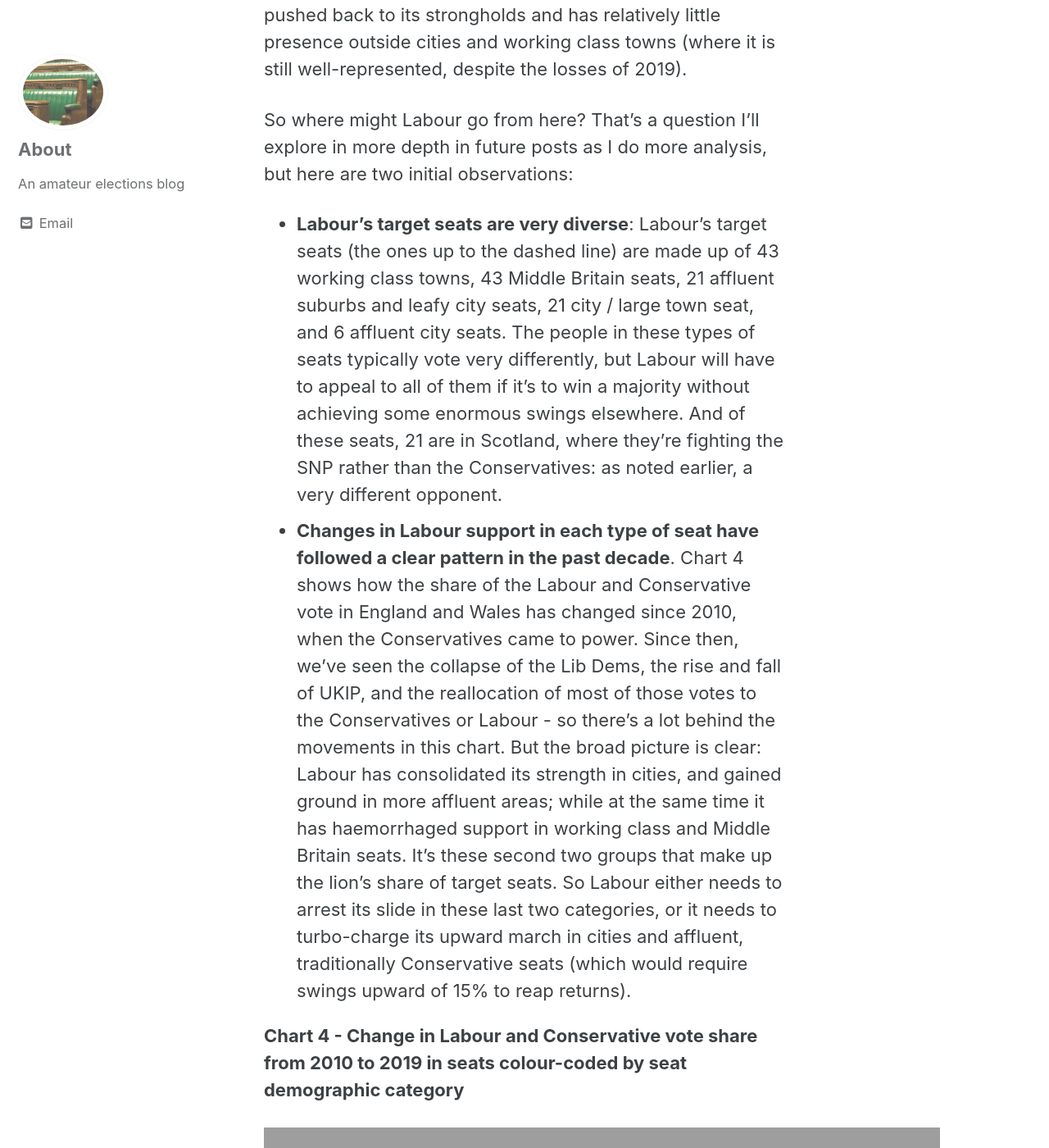
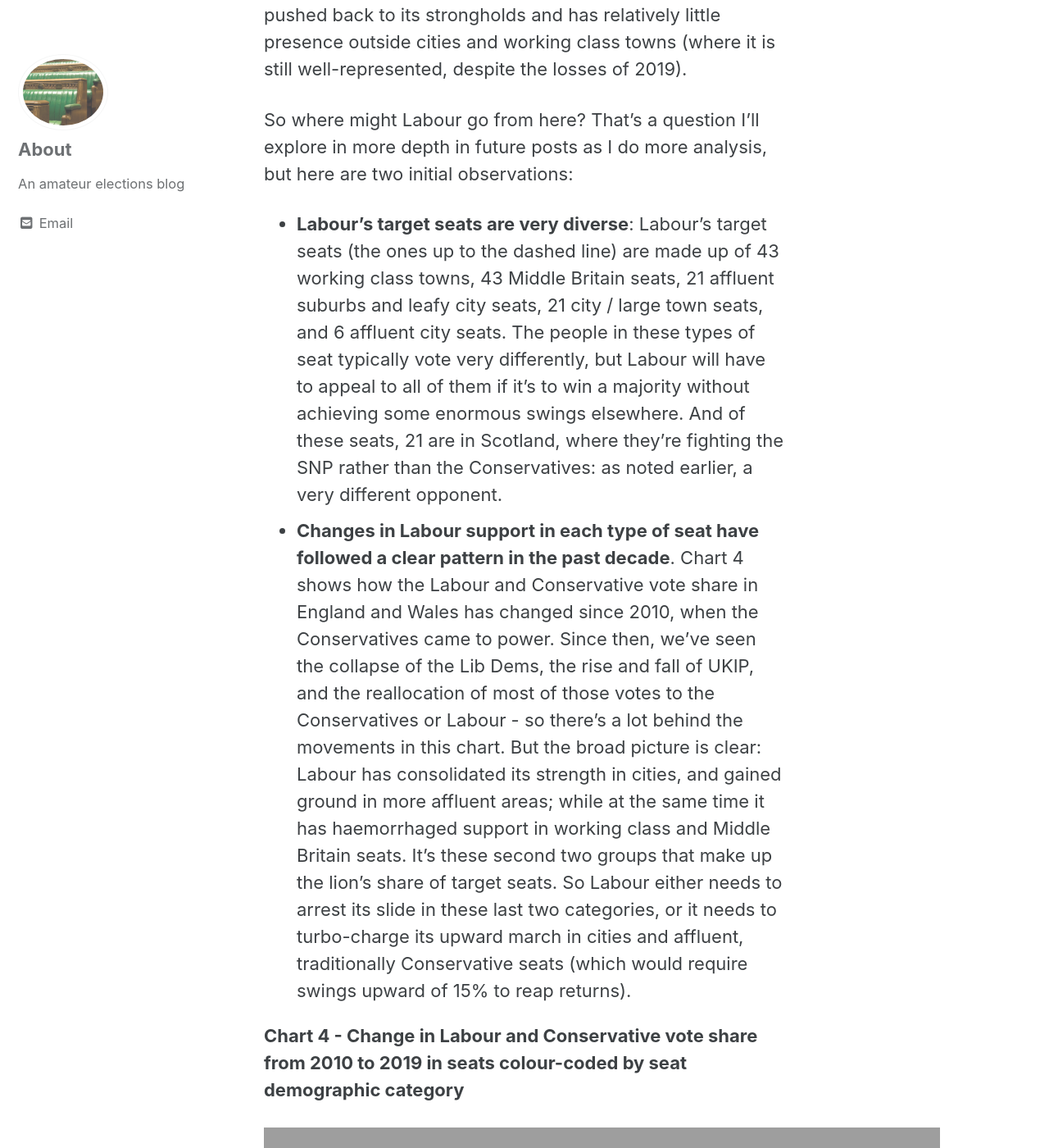
Before and after one commit to sixhundredandfifty/blog, a Jekyll site: the page built from _posts/2020-05-28-labourbattleground1.md, in a window 1280 px wide and 1400 px high, scrolled down 6834 px. Shown: the whole window at 82% size. Built offline with Jekyll 4.4.1, drawn with Linux system fonts in a browser that asks for light colours; cached includes are drawn as plain includes; nearby versions of some CDN libraries; some of the changed text lies outside the part shown.

Commit message:
Update 2020-05-28-labourbattleground1.md

```diff
--- a/_posts/2020-05-28-labourbattleground1.md
+++ b/_posts/2020-05-28-labourbattleground1.md
@@ -69,8 +69,8 @@ Following their big election win in 2019, the Conservatives now also occupy a so
 
 So where might Labour go from here? That’s a question I’ll explore in more depth in future posts as I do more analysis, but here are two initial observations:
 
-* **Labour’s target seats are very diverse**: Labour’s target seats (the ones up to the dashed line) are made up of 43 working class towns, 43 Middle Britain seats, 21 affluent suburbs and leafy city seats, 21 city / large town seat, and 6 affluent city seats. The people in these types of seats typically vote very differently, but Labour will have to appeal to all of them if it’s to win a majority without achieving some enormous swings elsewhere. And of these seats, 21 are in Scotland, where they’re fighting the SNP rather than the Conservatives: as noted earlier, a very different opponent.
-* **Changes in Labour support in each type of seat have followed a clear pattern in the past decade**. Chart 4 shows how the share of the Labour and Conservative vote in England and Wales has changed since 2010, when the Conservatives came to power. Since then, we’ve seen the collapse of the Lib Dems, the rise and fall of UKIP, and the reallocation of most of those votes to the Conservatives or Labour - so there’s a lot behind the movements in this chart. But the broad picture is clear: Labour has consolidated its strength in cities, and gained ground in more affluent areas; while at the same time it has haemorrhaged support in working class and Middle Britain seats. It’s these second two groups that make up the lion’s share of target seats. So Labour either needs to arrest its slide in these last two categories, or it needs to turbo-charge its upward march in cities and affluent, traditionally Conservative seats (which would require swings upward of 15% to reap returns).
+* **Labour’s target seats are very diverse**: Labour’s target seats (the ones up to the dashed line) are made up of 43 working class towns, 43 Middle Britain seats, 21 affluent suburbs and leafy city seats, 21 city / large town seats, and 6 affluent city seats. The people in these types of seat typically vote very differently, but Labour will have to appeal to all of them if it’s to win a majority without achieving some enormous swings elsewhere. And of these seats, 21 are in Scotland, where they’re fighting the SNP rather than the Conservatives: as noted earlier, a very different opponent.
+* **Changes in Labour support in each type of seat have followed a clear pattern in the past decade**. Chart 4 shows how the Labour and Conservative vote share in England and Wales has changed since 2010, when the Conservatives came to power. Since then, we’ve seen the collapse of the Lib Dems, the rise and fall of UKIP, and the reallocation of most of those votes to the Conservatives or Labour - so there’s a lot behind the movements in this chart. But the broad picture is clear: Labour has consolidated its strength in cities, and gained ground in more affluent areas; while at the same time it has haemorrhaged support in working class and Middle Britain seats. It’s these second two groups that make up the lion’s share of target seats. So Labour either needs to arrest its slide in these last two categories, or it needs to turbo-charge its upward march in cities and affluent, traditionally Conservative seats (which would require swings upward of 15% to reap returns).
 
 **Chart 4 - Change in Labour and Conservative vote share from 2010 to 2019 in seats colour-coded by seat demographic category**
 <iframe id="igraph" scrolling="no" style="border:none;" seamless="seamless" src="https://sixhundredandfifty.github.io/charts/2020-05-28/chart4_2020_05_28.html" height="600" width="825"></iframe>
@@ -99,7 +99,8 @@ I’ll return to this topic in a future post.
 | A Level             | 11                         | 12             | 12                   | 12                                    | 10                  |
 | Degree              | 18                         | 25             | 27                   | 33                                    | 45                  |
 | Leave vote          | 60                         | 58             | 48                   | 48                                    | 28                  |
-<sup>Mapping to Census 2011 variables as follows: Working Class = Routine, Semi-Routine and Lower Supervisor workers; Middle Class = Higher Professional, Higher Manager and Lower Manager; Self-Employed = Small Employer; GCSE = Level 1 and Level 2; A Level = Level 3; Degree = Level 4. 'GCSEs' refers to the percentage of the population whose highest level of qualification is GCSE, etc.
+
+<sup>Mapping to Census 2011 variables as follows: Working Class = Routine, Semi-Routine and Lower Supervisor workers; Middle Class = Higher Professional, Higher Manager and Lower Manager; Self-Employed = Small Employer; GCSE = Level 1 and Level 2; A Level = Level 3; Degree = Level 4. 'GCSEs' refers to the percentage of the population whose highest level of qualification is GCSE, etc.</sup>
 
 [^1]: In theory you start afresh at every election, so looking back at the previous one shouldn’t tell you anything. But obviously in practice it tells you a lot - the results of the last election tell you how many minds you have to change in order to win. If a seat had just under a 2% Conservative majority over Labour in 2019, then Labour would only need to convince one Conservative voter in a hundred to vote for it and it would gain the seat. If the majority were 20%, Labour would need to convince ten voters per hundred. And in practice, election results bear this out - marginal seats are far more likely to change hands than safer ones.
 
```
